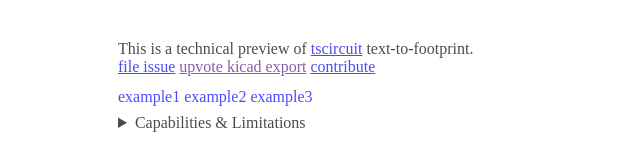
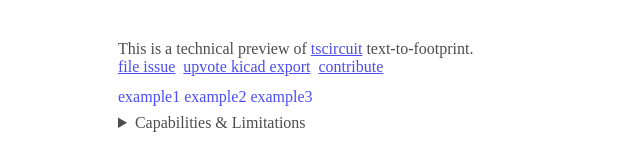
Before and after one commit to tscircuit/text-to-footprint, a Next.js app: page / in a window 1280 px wide. Shown: the top 147 px of the page, without its empty margins (319-959 px from the left). Built offline with nearby package versions, Linux system fonts and the light colour scheme; no server answers.

Commit message:
minor text fixes

```diff
--- a/app/page.tsx
+++ b/app/page.tsx
@@ -33,11 +33,13 @@ export default () => {
             This is a technical preview of{" "}
             <a href="https://tscircuit.com">tscircuit</a> text-to-footprint.{" "}
             <br />
-            <div style={{ display: "flex", gap: 4 }}>
+            <div style={{ display: "flex", gap: 8 }}>
               <a href="https://github.com/tscircuit/tscircuit/issues">
                 file issue
               </a>
-              <a href="">upvote kicad export</a>
+              <a href="https://github.com/tscircuit/tscircuit/issues/156">
+                upvote kicad export
+              </a>
               <a href="https://github.com/tscircuit/footprinter">contribute</a>
             </div>
           </div>
```
